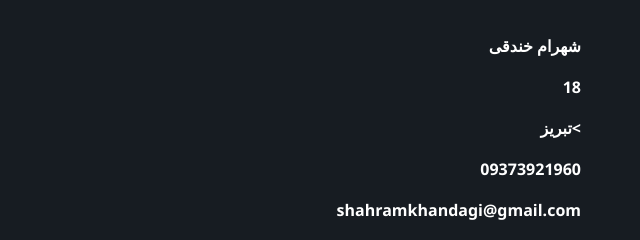
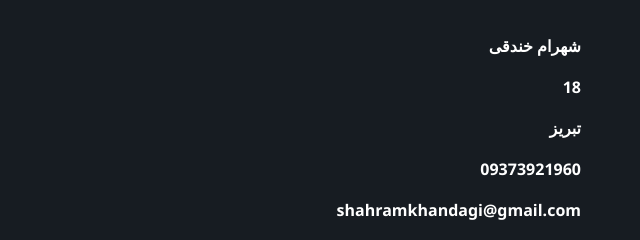
Before and after one commit to ShahramKhandagi/mySite, a plain HTML site: page index.html in a window 1280 px wide. Shown: the part 940-1180 px from the top of the page, 614-1254 px from the left. Drawn offline with Linux system fonts and the light colour scheme.

Commit message:
Update index.html

```diff
--- a/index.html
+++ b/index.html
@@ -83,7 +83,7 @@
                             <ul class="about-list">
                                 <li class="about-item">شهرام خندقی</li>
                                 <li class="about-item">18</li>
-                                <li class="about-item">>تبریز</li>
+                                <li class="about-item">تبریز</li>
                                 <li class="about-item">09373921960</li>
                                 <li class="about-item">shahramkhandagi@gmail.com</li>
                             </ul>
```
